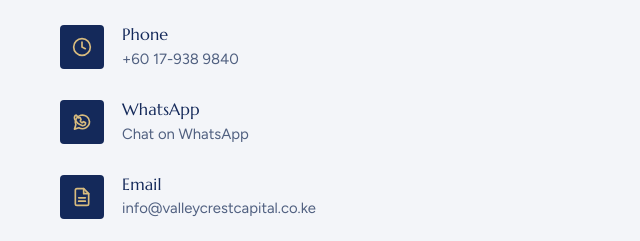
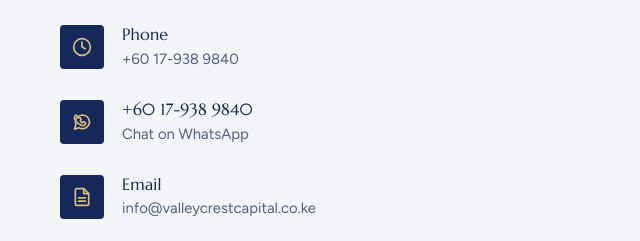
Before and after one commit to dennisochie/final-vcc, a plain HTML site: page contact.html in a window 1280 px wide. Shown: the part 849-1090 px from the top of the page, 612-1252 px from the left. Drawn offline with Linux system fonts and the light colour scheme.

Commit message:
Update contact information in contact.html

```diff
--- a/contact.html
+++ b/contact.html
@@ -55,7 +55,7 @@
           <div class="info__item"><div class="info__icon"><svg width="20" height="20" fill="none" stroke="currentColor" stroke-width="2" stroke-linecap="round" stroke-linejoin="round" viewBox="0 0 24 24"><circle cx="12" cy="12" r="10"/><path d="M2 12h20M12 2a15.3 15.3 0 014 10 15.3 15.3 0 01-4 10 15.3 15.3 0 01-4-10 15.3 15.3 0 014-10z"/></svg></div><div><h4>Office</h4><p>iHub Plaza, James Gichuru Road<br>Lavington, Nairobi, Kenya</p></div></div>
           <div class="info__item"><div class="info__icon"><svg width="20" height="20" fill="none" stroke="currentColor" stroke-width="2" stroke-linecap="round" stroke-linejoin="round" viewBox="0 0 24 24"><path d="M14 2H6a2 2 0 00-2 2v16a2 2 0 002 2h12a2 2 0 002-2V8z"/><polyline points="14 2 14 8 20 8"/><line x1="16" y1="13" x2="8" y2="13"/><line x1="16" y1="17" x2="8" y2="17"/></svg></div><div><h4>Postal address</h4><p>P.O. Box 219-00200<br>Nairobi, Kenya</p></div></div>
           <div class="info__item"><div class="info__icon"><svg width="20" height="20" fill="none" stroke="currentColor" stroke-width="2" stroke-linecap="round" stroke-linejoin="round" viewBox="0 0 24 24"><circle cx="12" cy="12" r="10"/><polyline points="12 6 12 12 16 14"/></svg></div><div><h4>Phone</h4><p><a href="tel:+60179389840">+60 17-938 9840</a></p></div></div>
-          <div class="info__item"><div class="info__icon"><svg width="20" height="20" fill="none" stroke="currentColor" stroke-width="2" stroke-linecap="round" stroke-linejoin="round" viewBox="0 0 24 24"><path d="M21 11.5a8.5 8.5 0 0 1-12.7 7.38L3 20.5l1.62-5.18A8.5 8.5 0 1 1 21 11.5Z"/><path d="M8.1 7.1c.2-.45.42-.46.68-.47h.58c.16 0 .38.06.58.34l.82 1.9c.14.31.06.55-.12.74l-.55.62c-.16.17-.27.32-.09.64.43.82 1.15 1.48 1.98 1.94.33.18.51.15.69-.05l.8-.96c.18-.22.39-.26.62-.15l1.68.82c.28.14.42.24.47.38.05.15.05.91-.23 1.76-.26.79-1.53 1.5-2.12 1.61-.53.1-1.23.16-2-.11-.48-.16-1.12-.38-1.92-.74-3.36-1.45-5.55-4.82-5.72-5.05-.17-.23-1.35-1.79-1.35-3.42 0-1.63.85-2.43 1.19-2.76.29-.28.64-.36.85-.36Z"/></svg></div><div><h4>WhatsApp</h4><p><a href="https://wa.me/60179389840?text=Hello%20Valley%20Crest%20Capital" target="_blank" rel="noopener noreferrer">Chat on WhatsApp</a></p></div></div>
+          <div class="info__item"><div class="info__icon"><svg width="20" height="20" fill="none" stroke="currentColor" stroke-width="2" stroke-linecap="round" stroke-linejoin="round" viewBox="0 0 24 24"><path d="M21 11.5a8.5 8.5 0 0 1-12.7 7.38L3 20.5l1.62-5.18A8.5 8.5 0 1 1 21 11.5Z"/><path d="M8.1 7.1c.2-.45.42-.46.68-.47h.58c.16 0 .38.06.58.34l.82 1.9c.14.31.06.55-.12.74l-.55.62c-.16.17-.27.32-.09.64.43.82 1.15 1.48 1.98 1.94.33.18.51.15.69-.05l.8-.96c.18-.22.39-.26.62-.15l1.68.82c.28.14.42.24.47.38.05.15.05.91-.23 1.76-.26.79-1.53 1.5-2.12 1.61-.53.1-1.23.16-2-.11-.48-.16-1.12-.38-1.92-.74-3.36-1.45-5.55-4.82-5.72-5.05-.17-.23-1.35-1.79-1.35-3.42 0-1.63.85-2.43 1.19-2.76.29-.28.64-.36.85-.36Z"/></svg></div><div><h4>+60 17-938 9840</h4><p><a href="https://wa.me/60179389840?text=Hello%20Valley%20Crest%20Capital" target="_blank" rel="noopener noreferrer">Chat on WhatsApp</a></p></div></div>
           <div class="info__item"><div class="info__icon"><svg width="20" height="20" fill="none" stroke="currentColor" stroke-width="2" stroke-linecap="round" stroke-linejoin="round" viewBox="0 0 24 24"><path d="M14 2H6a2 2 0 00-2 2v16a2 2 0 002 2h12a2 2 0 002-2V8z"/><polyline points="14 2 14 8 20 8"/><line x1="16" y1="13" x2="8" y2="13"/><line x1="16" y1="17" x2="8" y2="17"/></svg></div><div><h4>Email</h4><p><a href="mailto:info@valleycrestcapital.co.ke?subject=Enquiry%20About%20Your%20Services">info@valleycrestcapital.co.ke</a></p></div></div>
           <div class="info__item"><div class="info__icon"><svg width="20" height="20" fill="none" stroke="currentColor" stroke-width="2" stroke-linecap="round" stroke-linejoin="round" viewBox="0 0 24 24"><circle cx="12" cy="12" r="10"/><polyline points="12 6 12 12 16 14"/></svg></div><div><h4>Business hours</h4><p>Monday to Friday: 9:00 AM to 5:00 PM</p></div></div>
         </div>
```
